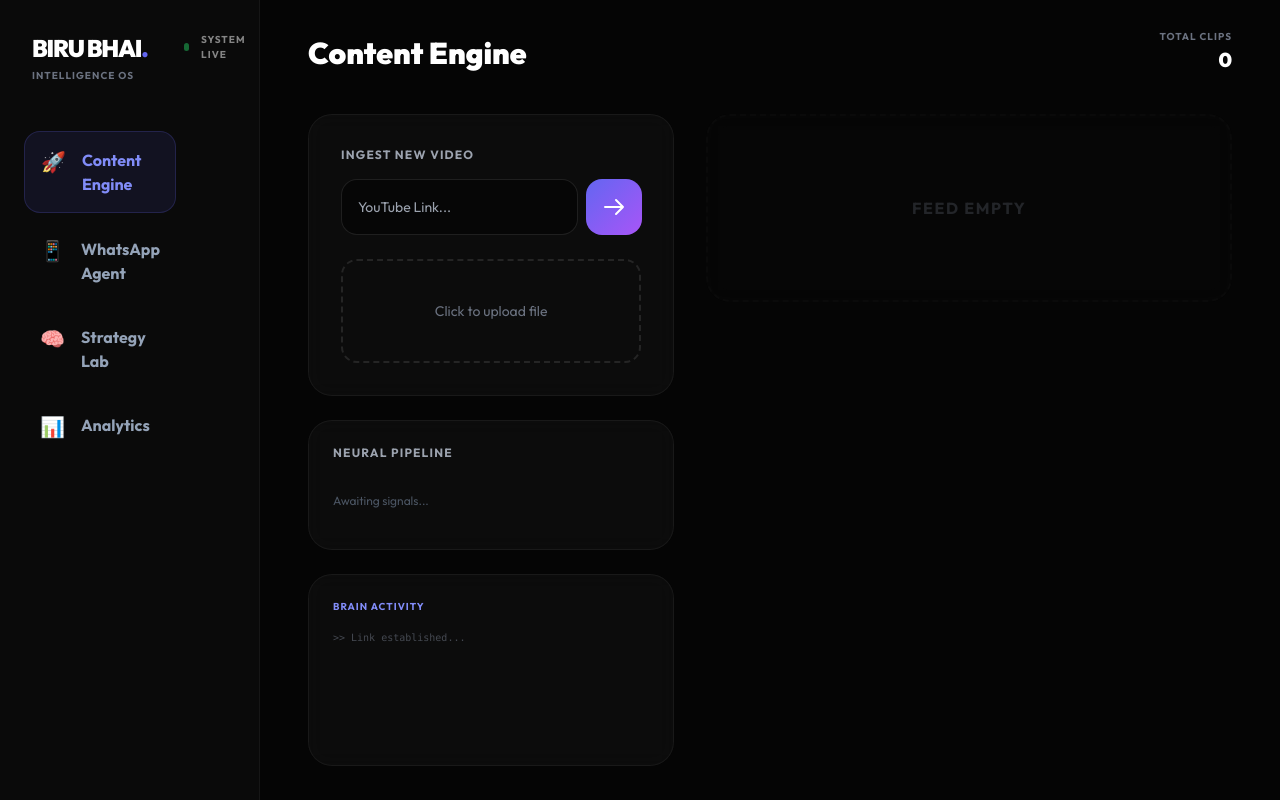
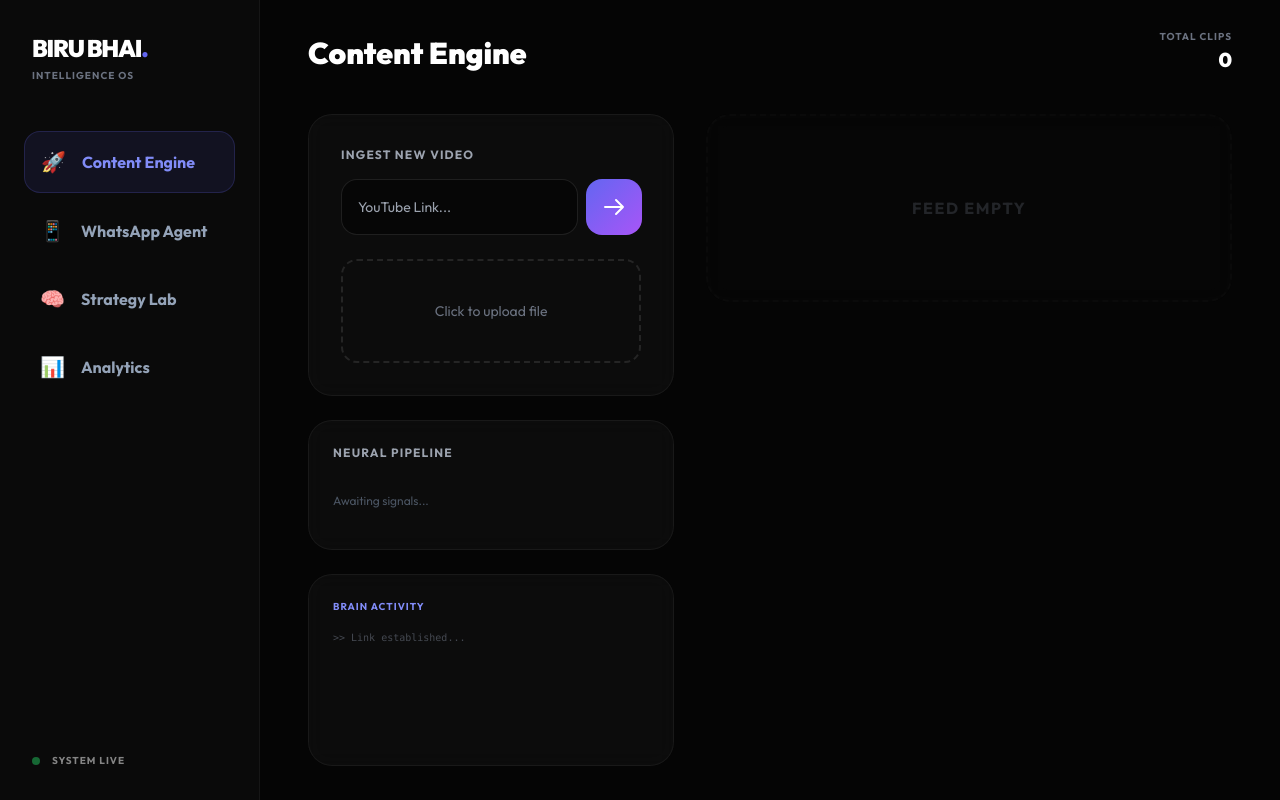
Before and after one commit to AdvaitaVisuals/biru_kataria, a FastAPI app: page / in a window 1280 px wide. Run offline with FastAPI, Linux system fonts and the light colour scheme; data that the repository does not hold is empty; some libraries are stand-ins or nearby versions.

Commit message:
fix(css): correct flex-direction and align-items syntax in index.html

```diff
--- a/src/templates/index.html
+++ b/src/templates/index.html
@@ -24,7 +24,7 @@
             border-right: 1px solid rgba(255, 255, 255, 0.05);
             padding: 2rem 1.5rem;
             display: flex;
-            flex-column;
+            flex-direction: column;
             justify-content: space-between;
         }
 
@@ -47,7 +47,7 @@
             cursor: pointer;
             transition: 0.3s;
             display: flex;
-            items-center: center;
+            align-items: center;
             gap: 1rem;
             color: #94a3b8;
             font-weight: 600;
```
